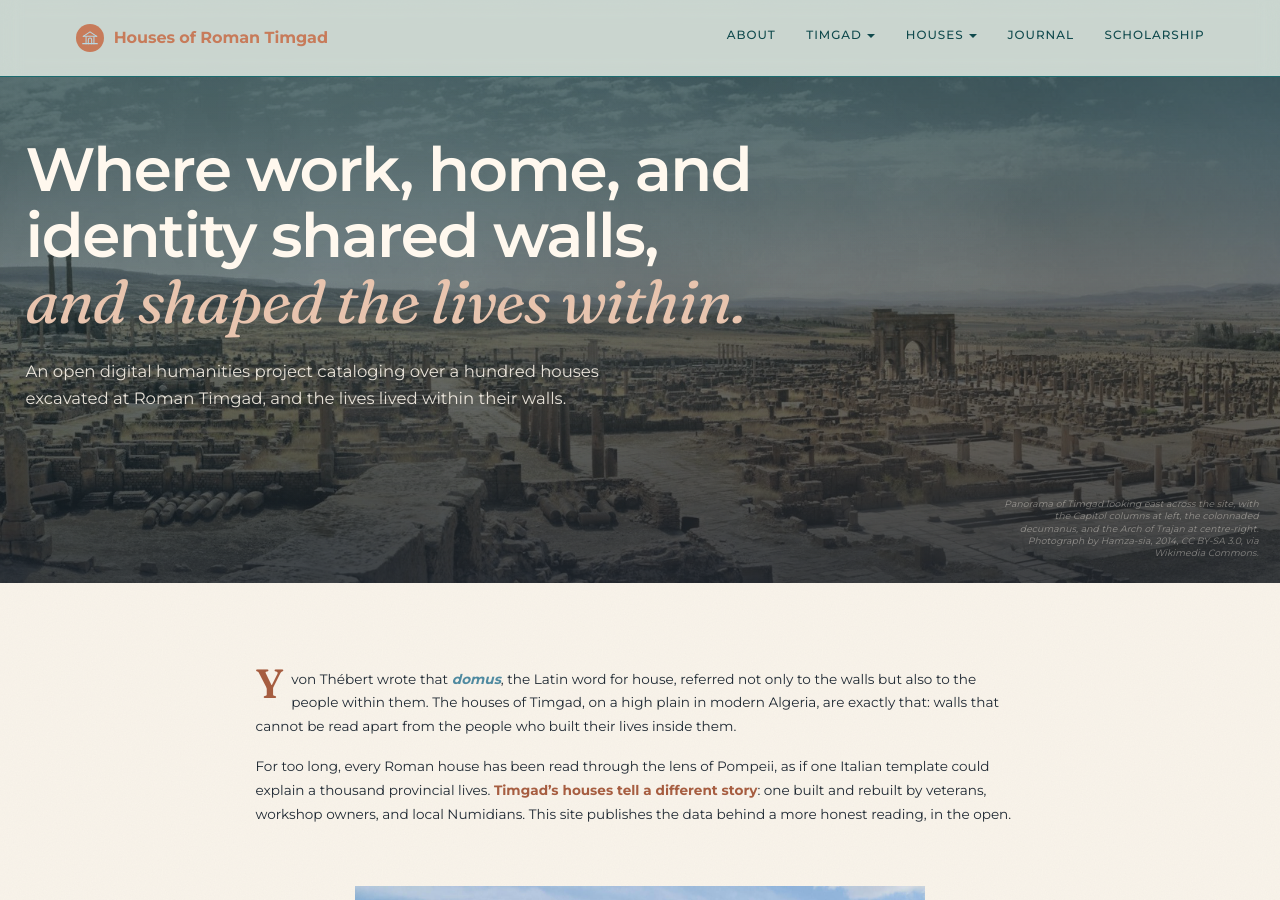
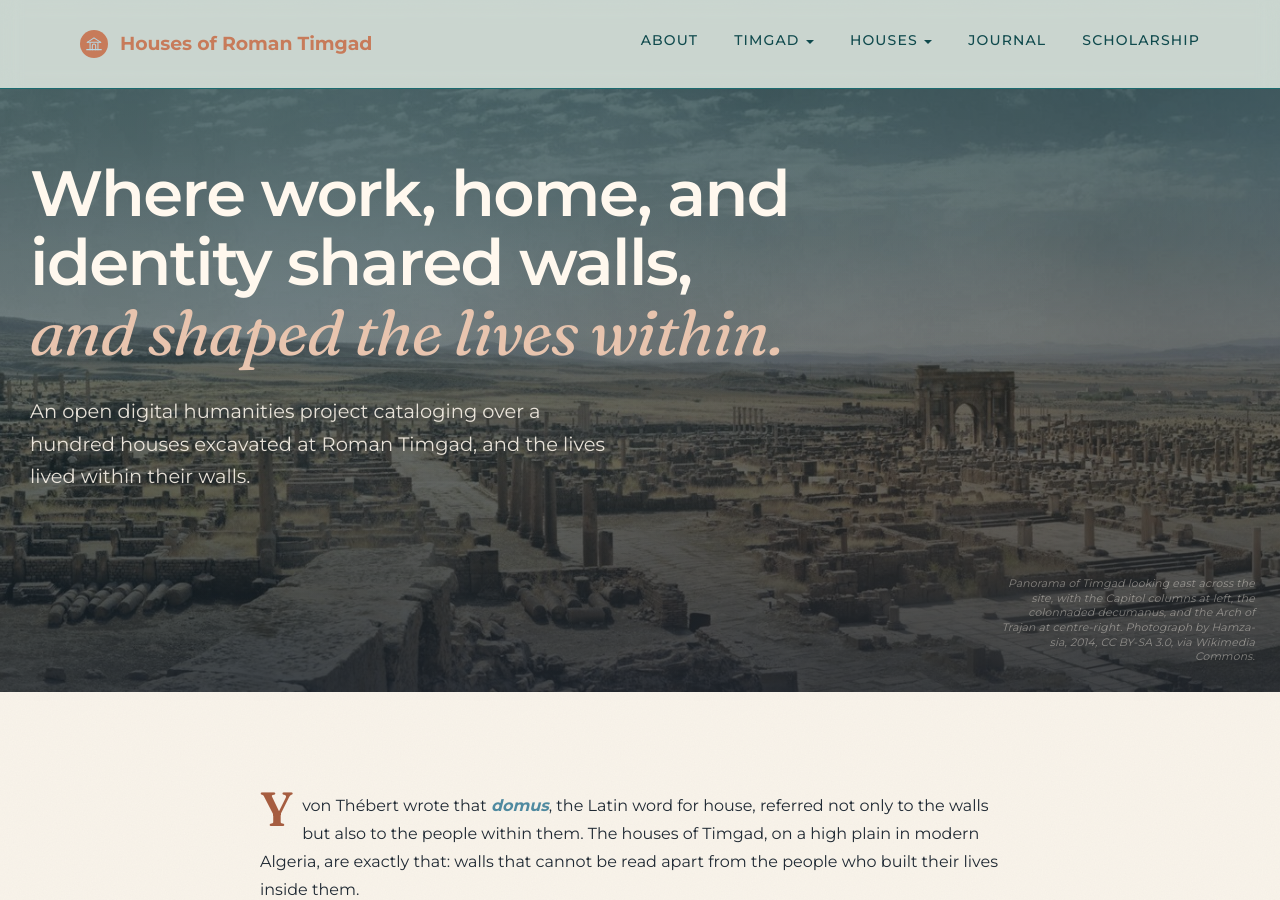
Before and after one commit to kimedher/timgadhouses, a Jekyll site: the page built from index.md, in a window 1280 px wide and 900 px high. Built offline with Jekyll 4.4.1, drawn with Linux system fonts in a browser that asks for light colours.

Commit message:
Raise root font-size to 125% so body copy meets 16px standard (all text scales up proportionally)

```diff
--- a/assets/css/main.scss
+++ b/assets/css/main.scss
@@ -35,7 +35,7 @@
 
 * { box-sizing: border-box; }
 
-html { scroll-behavior: smooth; font-size: 106.25%; }
+html { scroll-behavior: smooth; font-size: 125%; }
 
 /* Subtle paper-grain texture, very low opacity */
 body {
```
